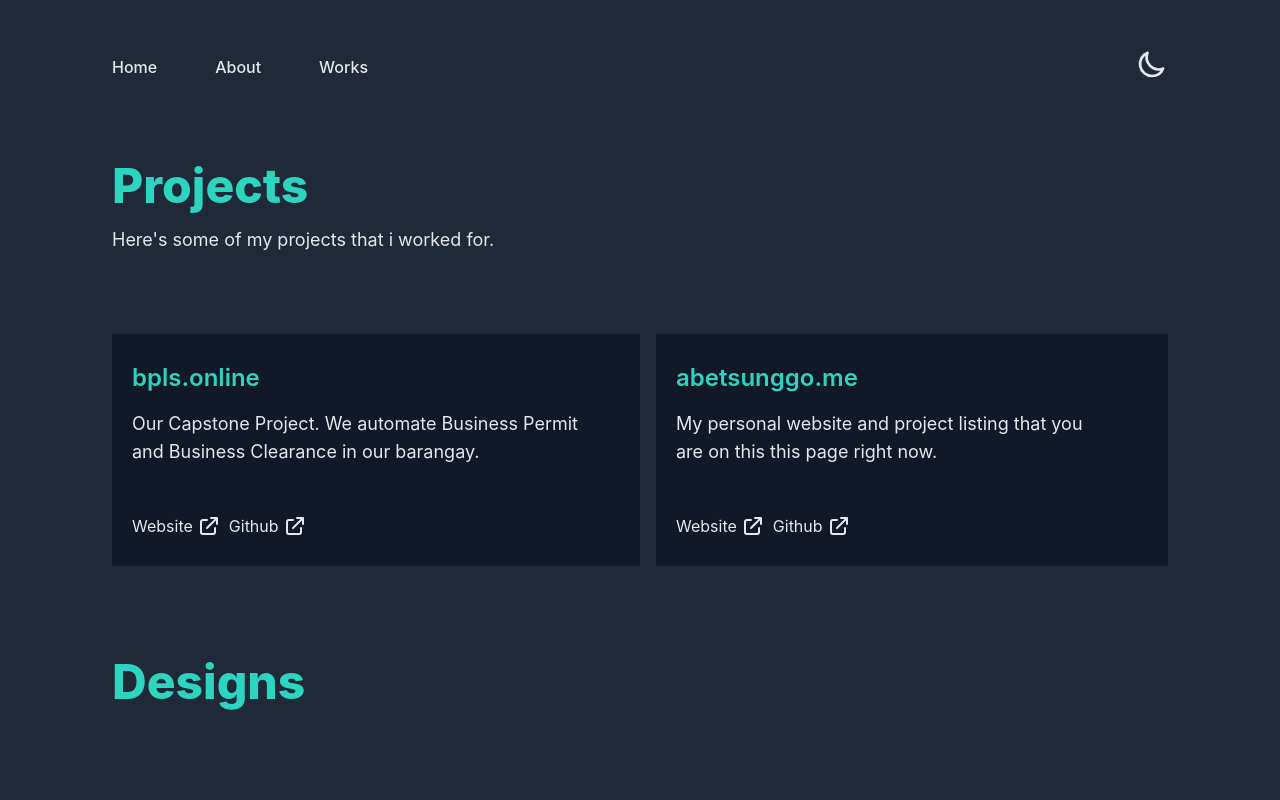
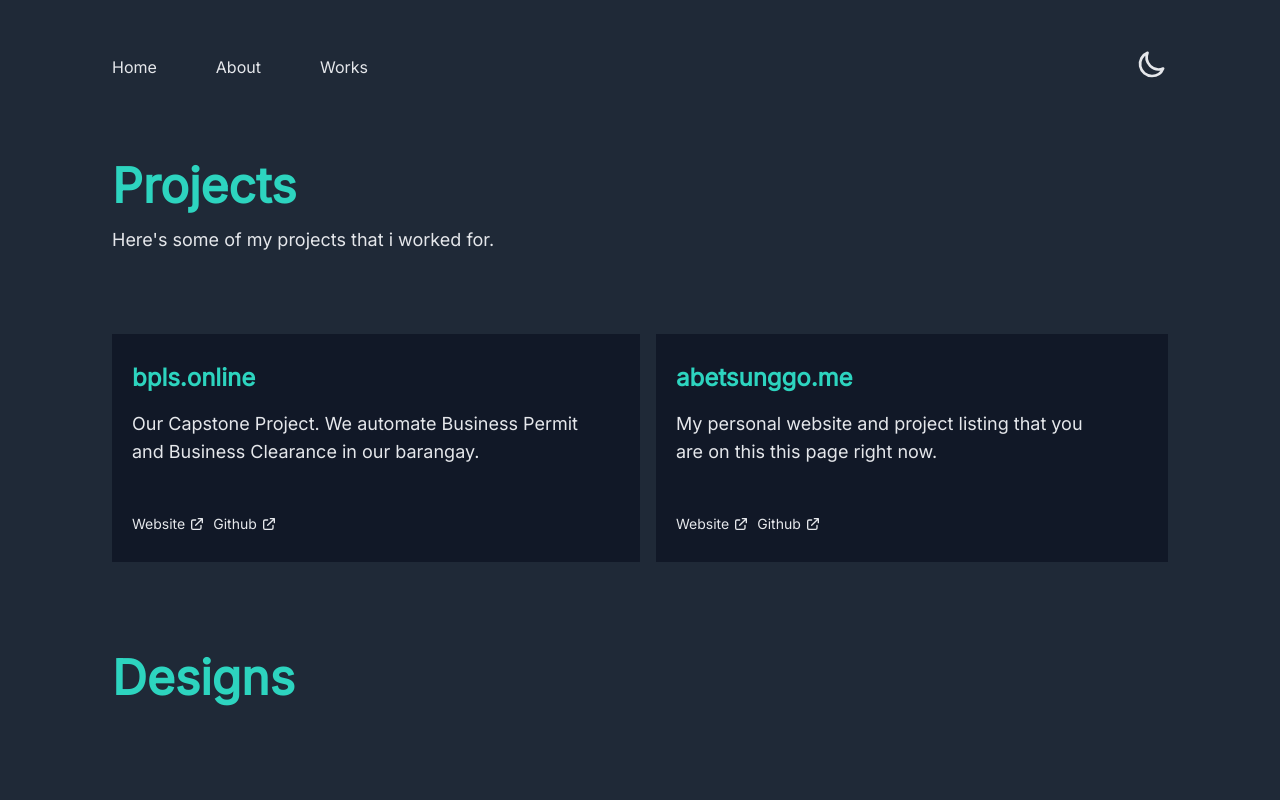
Before and after one commit to ahgumasing/abetsunggo.me, a Vue app: page /Works in a window 1280 px wide. Shown: the top 800 px of the page. Built offline with nearby package versions, Linux system fonts and the light colour scheme.

Commit message:
refactor

```diff
--- a/public/index.html
+++ b/public/index.html
@@ -5,6 +5,8 @@
     <meta http-equiv="X-UA-Compatible" content="IE=edge">
     <meta name="viewport" content="width=device-width,initial-scale=1.0">
     <link rel="icon" href="<%= BASE_URL %>favicon.ico">
+    <link rel="preconnect" href="https://fonts.gstatic.com">
+<link href="https://fonts.googleapis.com/css2?family=Inter&display=swap" rel="stylesheet">
     <title><%= htmlWebpackPlugin.options.title %></title>
   </head>
   <body>
--- a/src/App.vue
+++ b/src/App.vue
@@ -46,7 +46,7 @@ export default {
 
 <style lang="scss">
 * {
-  font-family: "Inter", "sans-serif";
+  font-family: "Inter", sans-serif;
   -webkit-font-smoothing: antialiased;
 }
 </style>
--- a/src/components/Projects.vue
+++ b/src/components/Projects.vue
@@ -19,17 +19,17 @@
             :class="
               theme == 'dark' ? 'hover:text-teal-400' : 'hover:text-blue-600'
             "
-            class="flex text-xs lg:text-base lg:pt-8"
+            class="flex text-xs lg:text-sm items-center lg:pt-8"
             href="http://bpls.online/"
-            >Website<icon class="h-4 w-4 ml-1 lg:h-6 lg:w-6" name="link"></icon
+            >Website<icon class="h-4 w-4 ml-1" name="link"></icon
           ></a>
           <a
             :class="
               theme == 'dark' ? 'hover:text-teal-400' : 'hover:text-blue-600'
             "
-            class="flex text-xs ml-2 lg:text-base lg:pt-8"
+            class="flex text-xs ml-2 lg:text-sm items-center lg:pt-8"
             href="https://github.com/kevinbaltazar/bpls"
-            >Github<icon class="h-4 w-4 ml-1 lg:h-6 lg:w-6" name="link"></icon
+            >Github<icon class="h-4 w-4 ml-1" name="link"></icon
           ></a>
         </div>
       </div>
@@ -49,17 +49,17 @@
             :class="
               theme == 'dark' ? 'hover:text-teal-400' : 'hover:text-blue-600'
             "
-            class="flex text-xs lg:text-base lg:pt-8"
+            class="flex text-xs lg:text-sm items-center lg:pt-8"
             href="http://bpls.online/"
-            >Website<icon class="h-4 w-4 ml-1 lg:h-6 lg:w-6" name="link"></icon
+            >Website<icon class="h-4 w-4 ml-1" name="link"></icon
           ></a>
           <a
             :class="
               theme == 'dark' ? 'hover:text-teal-400' : 'hover:text-blue-600'
             "
-            class="flex text-xs ml-2 lg:text-base lg:pt-8"
+            class="flex text-xs ml-2 lg:text-sm items-center lg:pt-8"
             href="https://github.com/ahgumasing/abetsunggo.me"
-            >Github<icon class="h-4 w-4 ml-1 lg:h-6 lg:w-6" name="link"></icon
+            >Github<icon class="h-4 w-4 ml-1" name="link"></icon
           ></a>
         </div>
       </div>
--- a/src/views/About.vue
+++ b/src/views/About.vue
@@ -1,5 +1,5 @@
 <template>
-  <div class="flex px-6 md:px-12 lg:py-20 lg:px-28 lg:h-full pb-12 ">
+  <div class="flex px-6 md:px-12 lg:py-4 lg:px-28 lg:h-full mb-16 ">
     <div>
       <h1
         :class="theme == 'dark' ? 'text-teal-400' : 'text-blue-600'"
--- a/src/views/Home.vue
+++ b/src/views/Home.vue
@@ -1,12 +1,12 @@
 <template>
-  <div class="h-screen  px-6 md:px-12 lg:py-16 lg:px-28 lg:h-full ">
+  <div class="px-6 md:px-12 lg:py-5 lg:px-28 lg:h-full ">
     <h1
       class="mt-7 text-4xl w-72 font-extrabold md:text-6xl md:w-10/12 lg:text-7xl lg:w-11/12"
     >
       {{ heading }}
     </h1>
     <p
-      class="text-sm w-64 py-6 md:text-lg md:w-8/12 lg:text-4xl lg:py-10 text-gray-500 mb-8"
+      class="text-sm w-64 py-6 md:text-lg md:w-8/12 lg:text-2xl lg:py-10 text-gray-500 mb-14"
     >
       {{ text }}
     </p>
```
